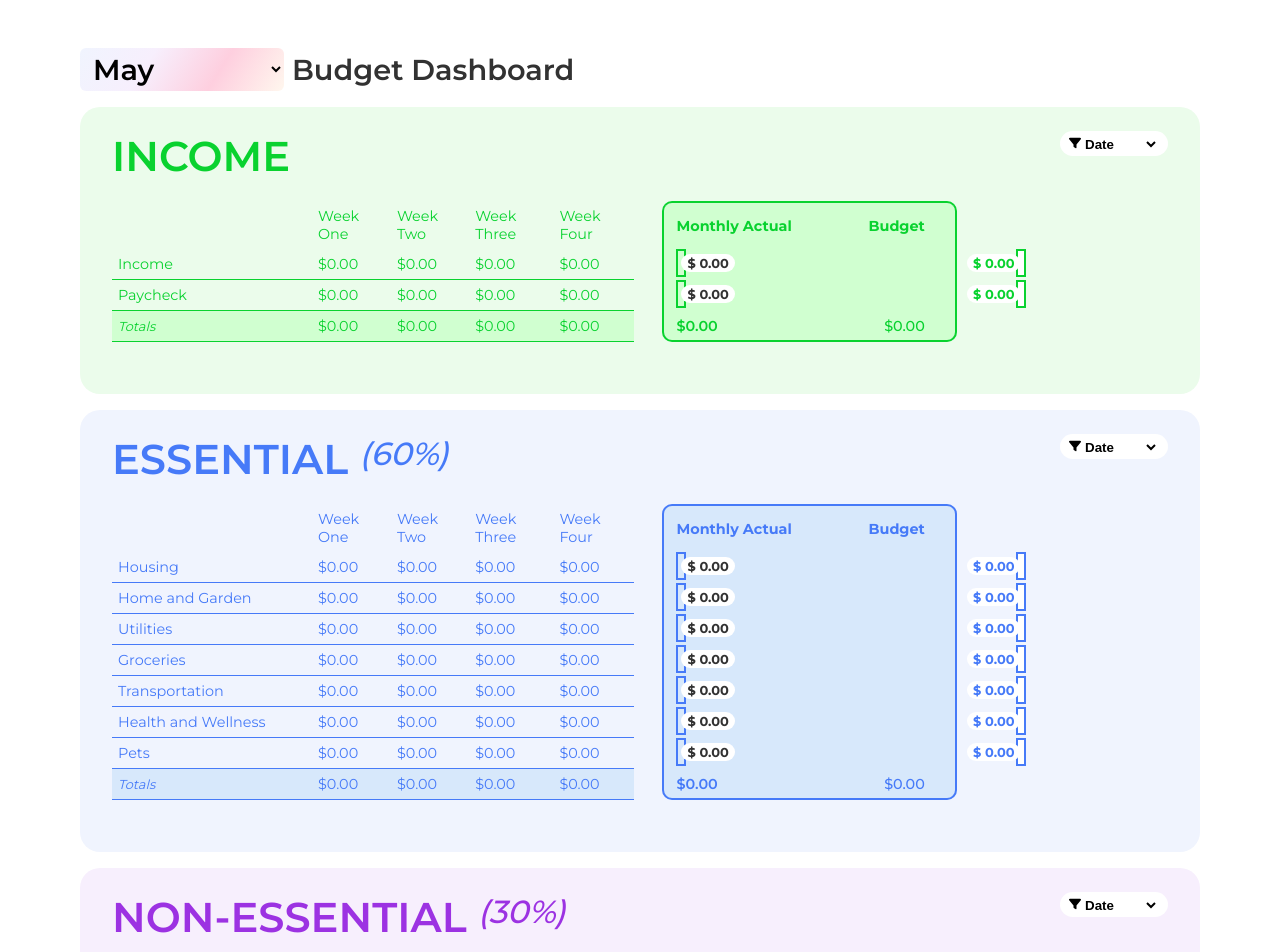
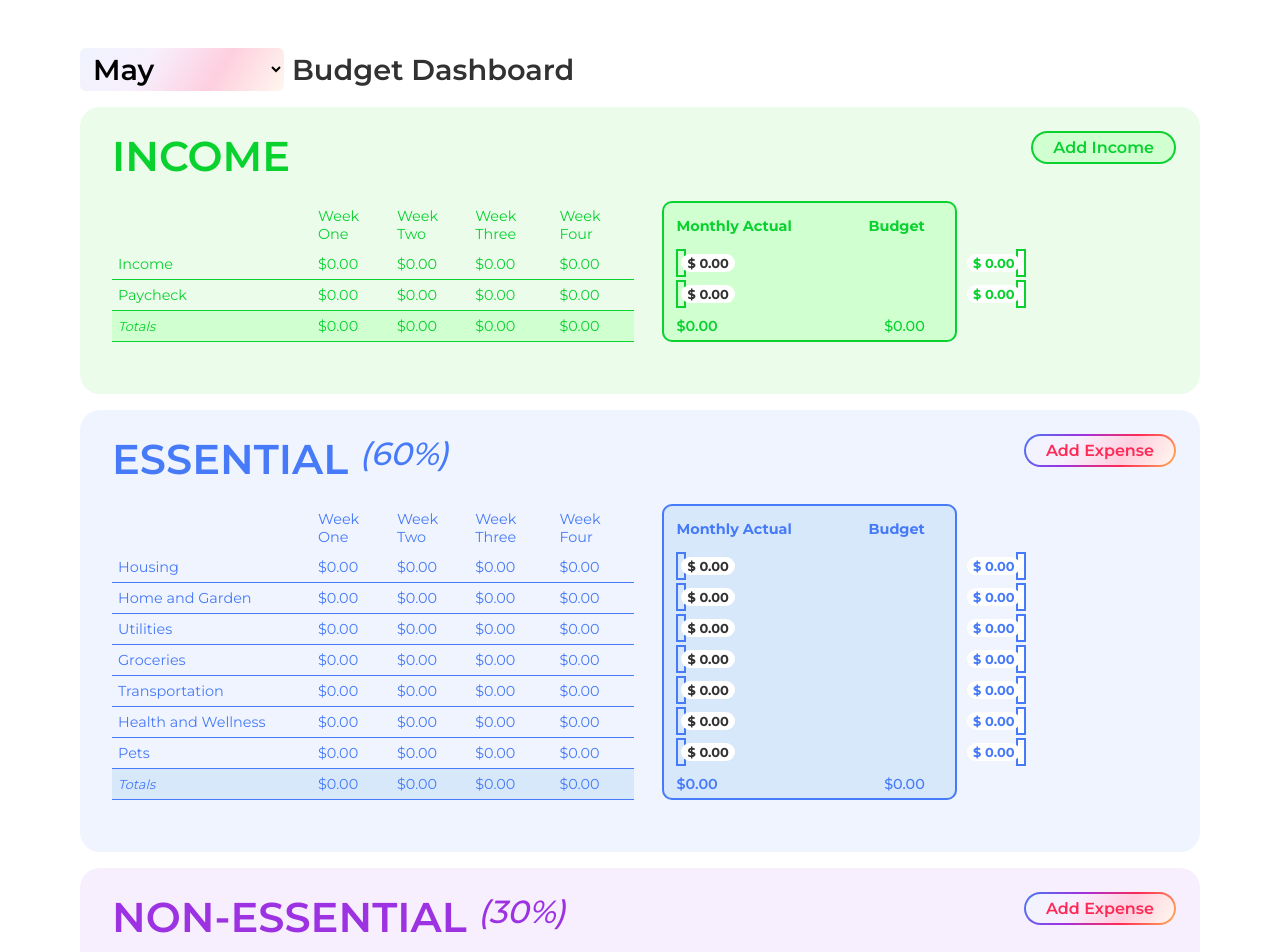
Before and after one commit to rubybeaches/BetterBudgetBuilds, a Next.js app: page /dashboard in a window 1280 px wide. Shown: the top 952 px of the page. Built offline with nearby package versions, Linux system fonts and the light colour scheme.

Commit message:
adding navigation between expenses and dashboard

```diff
--- a/src/app/add-expense/page.css
+++ b/src/app/add-expense/page.css
@@ -19,16 +19,16 @@ main#expensePage {
 }
 .saveBudgetContainer {
   background: linear-gradient(122deg, #467af8, #9c32e2, #ff2955, #ffb15a);
-  padding: 1.5px;
+  padding: 2px;
   width: fit-content;
-  border-radius: 6px;
+  border-radius: 20px;
   cursor: pointer;
 }
 
 .saveBudget {
   background: linear-gradient(122deg, #f0f4fe, #f7effd, #fecfdf, #fff7ee);
   padding: 8px 12px;
-  border-radius: 4px;
+  border-radius: 20px;
 }
 
 .saveBudgetButton {
--- a/src/app/add-expense/page.tsx
+++ b/src/app/add-expense/page.tsx
@@ -14,6 +14,7 @@ import categories from "../lib/seed.json";
 import ExpenseTable from "../components/Dashboard/ExpenseTable";
 import AddExpenseBar from "../components/AddExpense/AddExpenseBar";
 import ProgressBar from "../components/ProgressBar";
+import { useRouter } from "next/navigation";
 
 const AddExpense = ({
   searchParams,
@@ -28,6 +29,7 @@ const AddExpense = ({
     ? monthParam
     : today.toLocaleString("en-US", { month: "long" });
   const year = today.getFullYear();
+  const router = useRouter();
   const [userCategories, setUserCategories] = useState<category[]>(categories);
   const [userExpenses, setUserExpenses] = useState<expense[]>(seedExpenses);
   const [income, setIncome] = useState(0);
@@ -89,6 +91,7 @@ const AddExpense = ({
 
   const saveExpenses = () => {
     localStorage.setItem("userExpenses", JSON.stringify(userExpenses));
+    router.push(`/dashboard?month=${month}`);
   };
 
   return (
@@ -96,8 +99,9 @@ const AddExpense = ({
       <span className="headerWrapper">
         <h2 className="monthTitle">{month} Expenses</h2>
         <div className="saveBudgetContainer" onClick={() => saveExpenses()}>
-          <div className="saveBudget">
+          <div className="saveBudget" style={{ display: "flex", gap: "4px" }}>
             <p className="saveBudgetButton">Save</p>
+            <p>and return to dashboard</p>
           </div>
         </div>
       </span>
--- a/src/app/dashboard/page.css
+++ b/src/app/dashboard/page.css
@@ -1,3 +1,7 @@
+body {
+  background: white;
+}
+
 .monthTitle {
   font-size: 1.8em;
   font-weight: 600;
@@ -16,6 +20,57 @@
 
 .monthTitle select option {
   font-size: 0.6em;
+}
+
+.expenseButton.left,
+.incomeButton.left {
+  position: absolute;
+  right: 1.5rem;
+  top: 1.5em;
+}
+
+.expenseButton.border,
+.incomeButton.border {
+  padding: 2px;
+  width: fit-content;
+  border-radius: 20px;
+  cursor: pointer;
+}
+
+.expenseButton.background,
+.incomeButton.background {
+  padding: 5px 20px;
+  border-radius: 20px;
+}
+
+.expenseButton.text,
+.incomeButton.text {
+  font-size: 1em;
+  font-weight: 600;
+}
+
+.expenseButton.border {
+  background: linear-gradient(122deg, #467af8, #9c32e2, #ff2955, #ffb15a);
+}
+
+.incomeButton.border {
+  background: #09d22f;
+}
+
+.expenseButton.background {
+  background: linear-gradient(122deg, #f0f4fe, #f7effd, #fecfdf, #fff7ee);
+}
+
+.expenseButton.text {
+  color: #ff2955;
+}
+
+.incomeButton.background {
+  background-color: #d0ffd0;
+}
+
+.incomeButton.text {
+  color: #09d22f;
 }
 
 .section {
--- a/src/app/dashboard/page.tsx
+++ b/src/app/dashboard/page.tsx
@@ -29,7 +29,7 @@ const Dashboard = ({
     : today.toLocaleString("en-US", { month: "long" });
   const year = today.getFullYear();
   const [userCategories, setUserCategories] = useState<category[]>(categories);
-  const [userExpenses, setUserExpenses] = useState<expense[]>(seedExpenses);
+  const [userExpenses, setUserExpenses] = useState<expense[]>([]);
   const [income, setIncome] = useState(0);
   const monthlyIncome = income / 12;
 
@@ -127,6 +127,13 @@ const Dashboard = ({
           monthIndex={allMonths.indexOf(month)}
         />
         <ExpenseTable expense={incomeExpenses} />
+        <div className="incomeButton border left">
+          <div className="incomeButton background">
+            <a href={`/add-expense?month=${month}`}>
+              <p className="incomeButton text">Add Income</p>
+            </a>
+          </div>
+        </div>
       </div>
 
       <div id="Essential" className="section">
@@ -140,6 +147,13 @@ const Dashboard = ({
           monthIndex={allMonths.indexOf(month)}
         />
         <ExpenseTable expense={essentialExpenses} />
+        <div className="expenseButton border left">
+          <div className="expenseButton background">
+            <a href={`/add-expense?month=${month}`}>
+              <p className="expenseButton text">Add Expense</p>
+            </a>
+          </div>
+        </div>
       </div>
 
       <div id="Non-Essential" className="section">
@@ -153,6 +167,13 @@ const Dashboard = ({
           monthIndex={allMonths.indexOf(month)}
         />
         <ExpenseTable expense={nonEssentialExpenses} />
+        <div className="expenseButton border left">
+          <div className="expenseButton background">
+            <a href={`/add-expense?month=${month}`}>
+              <p className="expenseButton text">Add Expense</p>
+            </a>
+          </div>
+        </div>
       </div>
 
       <div id="Savings" className="section">
@@ -166,6 +187,13 @@ const Dashboard = ({
           monthIndex={allMonths.indexOf(month)}
         />
         <ExpenseTable expense={savingExpenses} />
+        <div className="expenseButton border left">
+          <div className="expenseButton background">
+            <a href={`/add-expense?month=${month}`}>
+              <p className="expenseButton text">Add Savings</p>
+            </a>
+          </div>
+        </div>
       </div>
     </main>
   );
```
